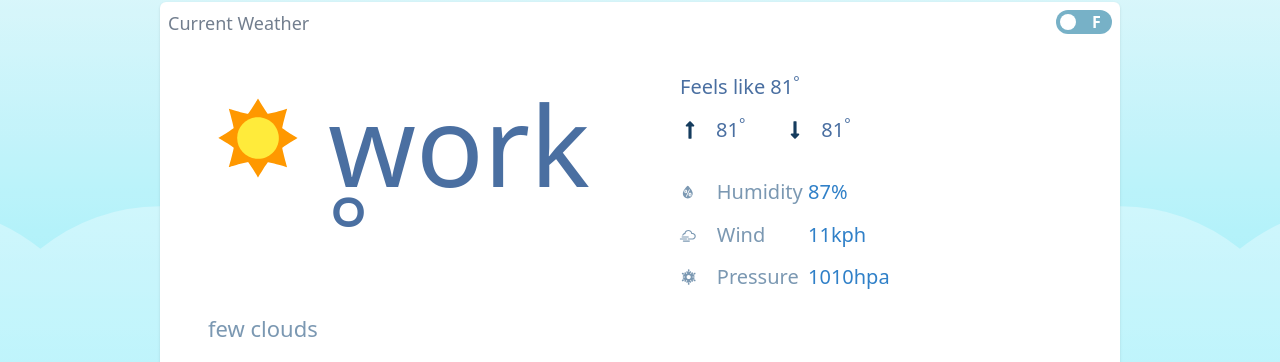
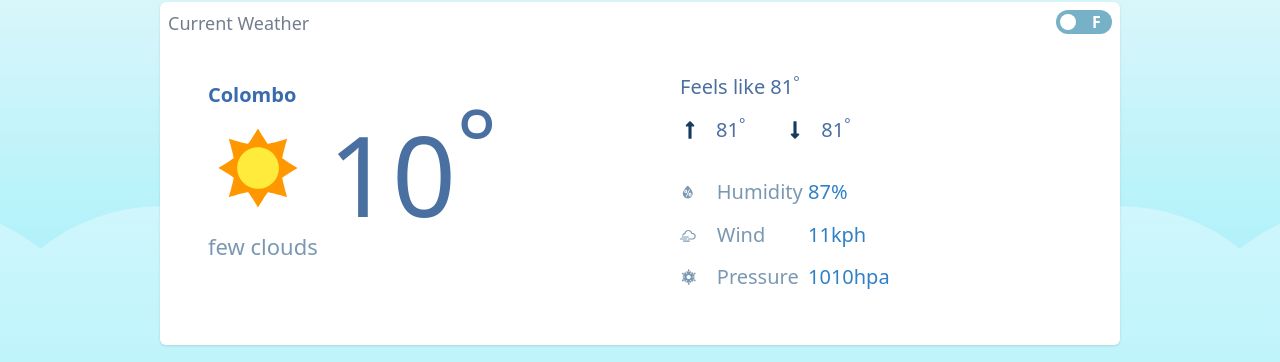
Before and after one commit to KasunUmesh/React-Weather-app, a React (Vite) app: page / in a window 1280 px wide. Shown: the part 214-576 px from the top of the page. Built offline with nearby package versions, Linux system fonts and the light colour scheme; no server answers.

Commit message:
openweather api call

```diff
--- a/src/API/api.js
+++ b/src/API/api.js
@@ -1,6 +1,6 @@
 const GEO_API_URL = 'https://wft-geo-db.p.rapidapi.com/v1/geo';
 
-export const WEATHER_API_URL = "https://api.openweathermap.org/data/2.5/";
+export const WEATHER_API_URL = 'https://api.openweathermap.org/data/2.5';
 export const WEATHER_API_KEY = "a14c82aae37aefd5a1fa154676b48d84";
 
 const GEO_API_OPTIONS = {
@@ -10,6 +10,8 @@ const GEO_API_OPTIONS = {
 		'X-RapidAPI-Host': 'wft-geo-db.p.rapidapi.com'
 	}
 };
+
+
 
 export async function fetchCities(input) {
     try {
--- a/src/components/CurrentWeather/CurrentWeather.jsx
+++ b/src/components/CurrentWeather/CurrentWeather.jsx
@@ -15,12 +15,12 @@ function CurrentWeather({data}) {
         </div>
         <div className="flex flex-wrap">
             <div className="flex flex-col m-10 w-[25rem]">
-                <p className="font-semibold text-[1.25rem] text-[#396bae] mb-2">{data.name}</p>
+                <p className="font-semibold text-[1.25rem] text-[#396bae] mb-2">{data === null ? <p>Colombo</p> : data.name}</p>
                 <div className="flex">
                     <img src="src/assets/weather/sunny.svg" alt="" className="w-[100px] h-[100px]"/>
-                    <span className="font-extralight text-[7rem] text-[#4a6fa1] ml-5 leading-none">
-                        {data === null ? <p>error</p> : <p>work</p>}
-                        <sub className="bottom-8 text-[6rem]">&deg;</sub>
+                    <span className="font-extralight text-[7rem] flex text-[#4a6fa1] ml-5 leading-none">
+                        {data === null ? <p>10</p> : data.main.temp}
+                        <sub className=" text-[6rem]">&deg;</sub>
                     </span>
                 </div>
                 <p className="text-[1.375rem] text-left text-[#7b98b2] font-medium">few clouds</p>
--- a/src/pages/Home.jsx
+++ b/src/pages/Home.jsx
@@ -1,44 +1,48 @@
+/* eslint-disable no-undef */
+/* eslint-disable no-unused-vars */
 /* eslint-disable react-hooks/exhaustive-deps */
 import { useEffect, useState } from "react"
 import CurrentWeather from "../components/CurrentWeather/CurrentWeather"
 import Forecast from "../components/Forecast/Forecast"
 import Header from "../components/Header/Header"
-
 import Search from "../components/Search/Search"
-import { WEATHER_API_KEY} from "../API/api"
+import { WEATHER_API_KEY, WEATHER_API_URL } from "../API/api"
 
 function Home() {
 
-    const [location, setLocation] = useState("");
-    const [data, setData] = useState([]);
-    let componentMounted = true;
+    const [currentWeather, setCurrentWeather] = useState(null);
+    const [forecast, setForecast] = useState(null);
 
+    console.log(currentWeather);
 
+    const searchChangeHandler = (searchData) => {
+        const [lat, lon] = searchData.value.split(" ");
 
-    useEffect(() => {
-        const fetchWeather = async () => {
-            const response = await fetch(`https://api.openweathermap.org/data/2.5/weather?q=${location}&appid=${WEATHER_API_KEY}`);
-            if(componentMounted) {
-                setData(await response.json());
-                console.log(data);
-            }
-            return () => {
-                componentMounted = false;
-            }
-        }
-        fetchWeather();
-    }, [location]);
+        const currentWeatherFetch = fetch(
+            `${WEATHER_API_URL}/weather?lat=${lat}&lon=${lon}&appid=${WEATHER_API_KEY}&units=metric`
+        );
+        const forecastFetch = fetch(
+            `${WEATHER_API_URL}/forecast?lat=${lat}&lon=${lon}&appid=${WEATHER_API_KEY}&units=metric`
+        );
 
+        Promise.all([currentWeatherFetch, forecastFetch])
+         .then(async (Response) => {
+            const weatherResponse = await Response[0].json();
+            const forcastResponse = await Response[1].json();
 
-
+            setCurrentWeather({city: searchData.lable, ...weatherResponse})
+            setForecast({city: searchData.lable, ...forcastResponse})
+         })
+         .catch(console.log);
+    }
 
 
   return (
     <div className="flex relative justify-center  bg-gradient-to-b from-gray-50 to-cyan-300 flex-wrap h-[100%] md:h-screen">
         <img src="src/assets/bg.svg" alt="backgroundImage" className="absolute h-screen object-cover mix-blend-overlay opacity-80"/>
         <Header/>
-        <Search location={location} setLocation={setLocation} />
-        <CurrentWeather data={data}/>
+        <Search onSearchChange={searchChangeHandler} />
+        <CurrentWeather data={currentWeather}/>
         <Forecast/>
     </div>
 
```
